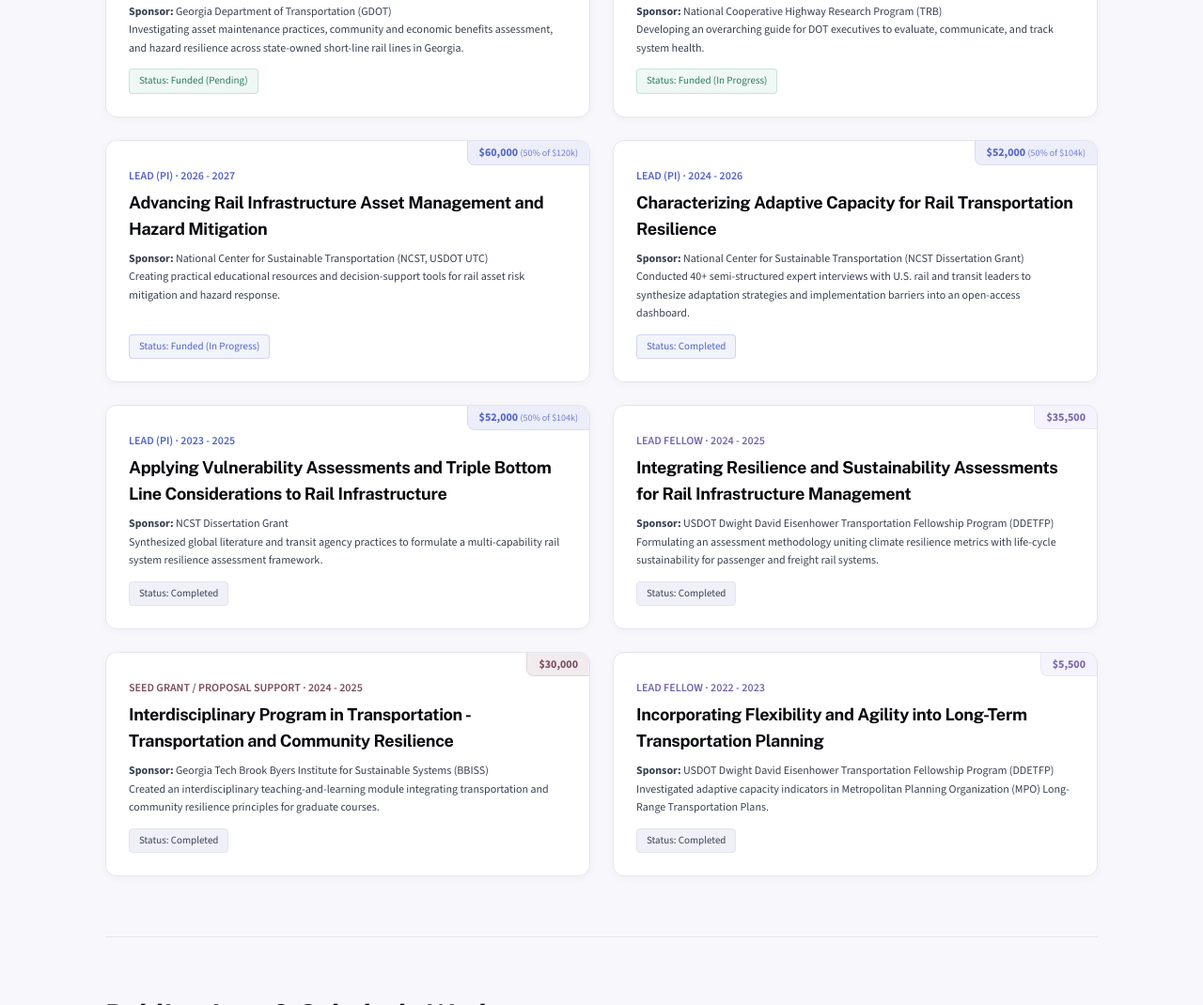
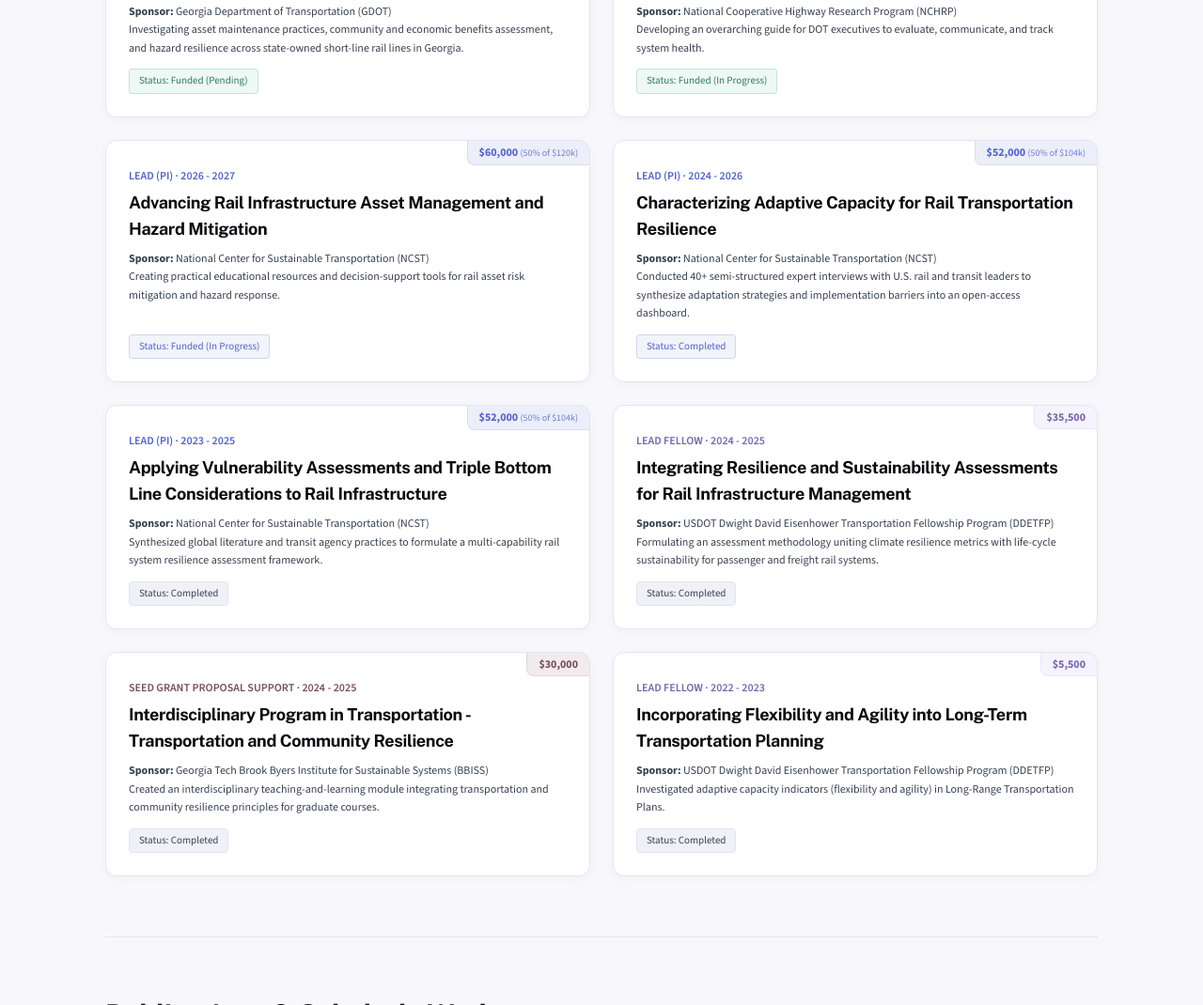
Before and after one commit to adairgarrett/adairgarrett.github.io, a plain HTML site: page index.html in a window 1280 px wide. Shown: the part 2367-3437 px from the top of the page at 94% size. Drawn offline with nearby package versions, Linux system fonts and the light colour scheme.

Commit message:
docs: update academic honors, project sponsors, and research descriptions in index.html

```diff
--- a/index.html
+++ b/index.html
@@ -588,7 +588,7 @@
                         <h4 class="text-xs font-medium text-sage-dark dark:text-sage mb-3">Civil & Environmental
                             Engineering</h4>
                         <p class="text-xs text-gray-700 dark:text-gray-300 leading-relaxed">
-                            Highest Honors. Focus on transportation.
+                            Highest Honors
                         </p>
                     </div>
                     <div class="pt-3 border-t border-paper-300 dark:border-ink-800 flex flex-wrap gap-2 text-[11px]">
@@ -701,7 +701,7 @@
                             Defining,
                             Assessing, and Monitoring Transportation Systems Health Guide</h3>
                         <p class="text-xs text-gray-700 dark:text-gray-300 leading-relaxed mb-3">
-                            <strong>Sponsor:</strong> National Cooperative Highway Research Program (TRB)<br>
+                            <strong>Sponsor:</strong> National Cooperative Highway Research Program (NCHRP)<br>
                             Developing an overarching guide for DOT executives to evaluate, communicate, and track
                             system health.
                         </p>
@@ -725,8 +725,7 @@
                         <h3 class="text-base sm:text-lg font-bold text-ink-950 dark:text-white mt-1 mb-2">Advancing Rail
                             Infrastructure Asset Management and Hazard Mitigation</h3>
                         <p class="text-xs text-gray-700 dark:text-gray-300 leading-relaxed mb-3">
-                            <strong>Sponsor:</strong> National Center for Sustainable Transportation (NCST, USDOT
-                            UTC)<br>
+                            <strong>Sponsor:</strong> National Center for Sustainable Transportation (NCST)<br>
                             Creating practical educational resources and decision-support tools for rail asset
                             risk mitigation and hazard response.
                         </p>
@@ -751,8 +750,7 @@
                             Adaptive Capacity
                             for Rail Transportation Resilience</h3>
                         <p class="text-xs text-gray-700 dark:text-gray-300 leading-relaxed mb-3">
-                            <strong>Sponsor:</strong> National Center for Sustainable Transportation (NCST Dissertation
-                            Grant)<br>
+                            <strong>Sponsor:</strong> National Center for Sustainable Transportation (NCST)<br>
                             Conducted 40+ semi-structured expert interviews with U.S. rail and transit leaders to
                             synthesize adaptation strategies and implementation barriers into an open-access dashboard.
                         </p>
@@ -777,7 +775,7 @@
                             Vulnerability
                             Assessments and Triple Bottom Line Considerations to Rail Infrastructure</h3>
                         <p class="text-xs text-gray-700 dark:text-gray-300 leading-relaxed mb-3">
-                            <strong>Sponsor:</strong> NCST Dissertation Grant<br>
+                            <strong>Sponsor:</strong> National Center for Sustainable Transportation (NCST) <br>
                             Synthesized global literature and transit agency practices to formulate a multi-capability
                             rail system resilience assessment framework.
                         </p>
@@ -823,7 +821,7 @@
                     </div>
                     <div>
                         <span class="text-xs text-mauve-dark dark:text-mauve font-semibold uppercase">Seed
-                            Grant / Proposal Support &middot; 2024 - 2025</span>
+                            Grant Proposal Support &middot; 2024 - 2025</span>
                         <h3 class="text-base sm:text-lg font-bold text-ink-950 dark:text-white mt-1 mb-2">
                             Interdisciplinary Program in
                             Transportation - Transportation and Community Resilience</h3>
@@ -857,8 +855,8 @@
                         <p class="text-xs text-gray-700 dark:text-gray-300 leading-relaxed mb-3">
                             <strong>Sponsor:</strong> USDOT Dwight David Eisenhower Transportation Fellowship Program
                             (DDETFP)<br>
-                            Investigated adaptive capacity indicators in Metropolitan Planning Organization (MPO)
-                            Long-Range Transportation Plans.
+                            Investigated adaptive capacity indicators (flexibility and agility) in Long-Range
+                            Transportation Plans.
                         </p>
                     </div>
                     <div
```
